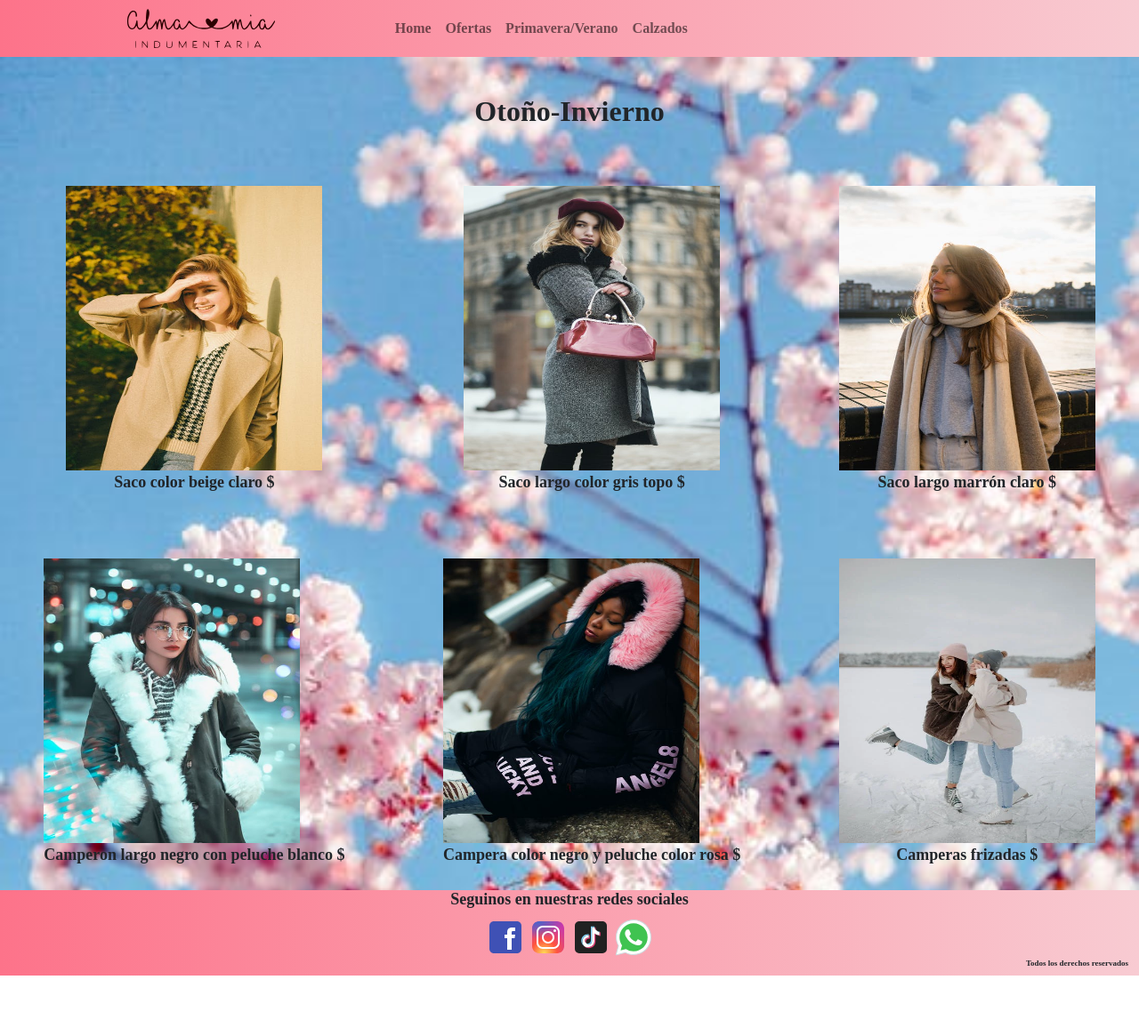
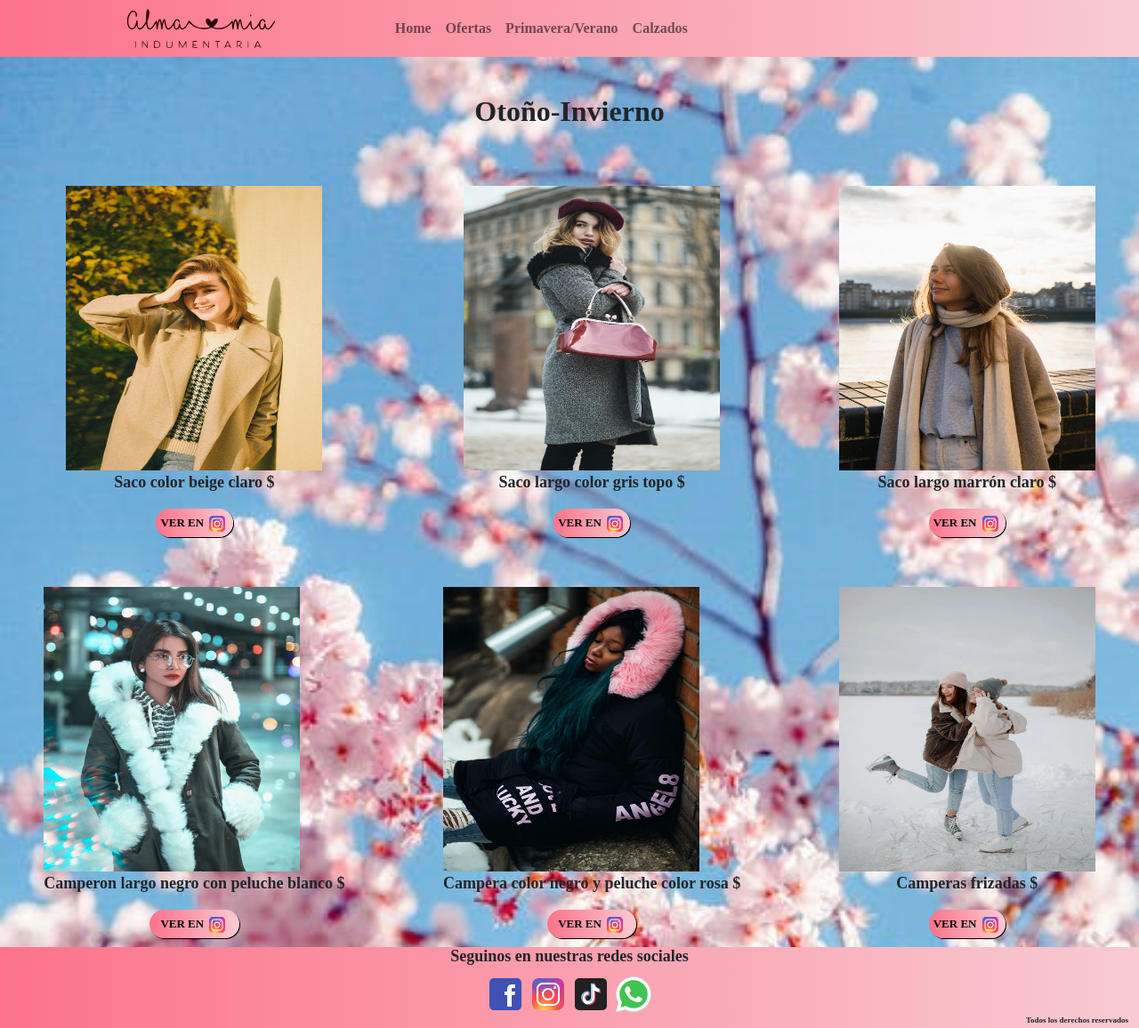
Before and after one commit to PellisDavid/Primer-Repositorio, a website: page pages/otonio-invierno.html in a window 1280 px wide. Shown: the top 1156 px of the page at 89% size. Before the commit the page ends 1097 px from the top, so only its background shows below. Drawn offline with nearby package versions, Linux system fonts and the light colour scheme; a web font is replaced by a local one.

Commit message:
botonera agregada a las pages y corrección de errores

```diff
--- a/pages/otonio-invierno.html
+++ b/pages/otonio-invierno.html
@@ -5,7 +5,7 @@
     <meta http-equiv="X-UA-Compatible" content="IE=edge">
     <meta name="viewport" content="width=device-width, initial-scale=1.0">
     <meta name="description" content="Podés estar abrigada y verte bien, descubrí nuestros mejores abrigos">
-    <meta name="keywords" content="Alma mia Otoño-Invierno, Sacos, Camperas, Camperones, Gorros, Ropa gruesa">
+    <meta name="keywords" content="Alma Mia, Otoño-Invierno, Sacos, Camperas, Camperones, Gorros, Ropa gruesa">
     <!--link de BS-->
     <link href="https://cdn.jsdelivr.net/npm/bootstrap@5.2.0-beta1/dist/css/bootstrap.min.css" rel="stylesheet" integrity="sha384-0evHe/X+R7YkIZDRvuzKMRqM+OrBnVFBL6DOitfPri4tjfHxaWutUpFmBp4vmVor" crossorigin="anonymous">
     <!--Font Family-->
@@ -14,6 +14,7 @@
     <link href="https://fonts.googleapis.com/css2?family=Gentium+Plus:ital,wght@1,700&display=swap" rel="stylesheet">
     <!--Mi CSS-->
     <link rel="stylesheet" href="../css/main.css">
+    <link rel="shortcut icon" href="../img/icons8/icon.png">
     <title>Otoño/Invierno</title>
 
 </head>
@@ -57,31 +58,37 @@
             <div class="sacoBeige">
               <img src="../img/otonio01.png" alt="Saco color beige claro" class="imgMuestra">
               <p class="parrafoImagen">Saco color beige claro $</p>
+              <a href="http://www.Instagram.com" target="_blank" class="botonera">Ver en <img src="../img/icons8/instagram.svg"></a>
             </div>
 
             <div class="sacoGris">
               <img src="../img/otonio02.png" alt="Saco largo color gris topo" class="imgMuestra">
               <p class="parrafoImagen">Saco largo color gris topo $</p>
+              <a href="http://www.Instagram.com" target="_blank" class="botonera">Ver en <img src="../img/icons8/instagram.svg"></a>
             </div>
 
             <div class="sacoMarron">
               <img src="../img/otonio03.png" alt="Saco largo marrón claro" class="imgMuestra">
               <p class="parrafoImagen">Saco largo marrón claro $</p>
+              <a href="http://www.Instagram.com" target="_blank" class="botonera">Ver en <img src="../img/icons8/instagram.svg"></a>
             </div>
 
             <div class="camperonNegro">
               <img src="../img/invierno01.png" alt="Camperon largo negro con peluche blanco" class="imgMuestra">
               <p class="parrafoImagen">Camperon largo negro con peluche blanco $</p>
+              <a href="http://www.Instagram.com" target="_blank" class="botonera">Ver en <img src="../img/icons8/instagram.svg"></a>
             </div>
 
             <div class="camperaNegra">
               <img src="../img/invierno02.png" alt="Campera color negro y peluche color rosa" class="imgMuestra">
               <p class="parrafoImagen">Campera color negro y peluche color rosa $</p>
+              <a href="http://www.Instagram.com" target="_blank" class="botonera">Ver en <img src="../img/icons8/instagram.svg"></a>
             </div>
 
             <div class="camperaFrizada">
               <img src="../img/invierno03.png" alt="Camperas frizadas" class="imgMuestra">
               <p class="parrafoImagen">Camperas frizadas $</p>
+              <a href="http://www.Instagram.com" target="_blank" class="botonera">Ver en <img src="../img/icons8/instagram.svg"></a>
             </div>
           </div>
         </main>
--- a/scss/style.scss
+++ b/scss/style.scss
@@ -86,6 +86,15 @@ main{
         margin-top: 2rem;
         margin-bottom: 4rem;
     }
+
+    .botonera{
+        @extend %botonera;
+    }
+
+    .botonera:hover{
+        color: pink;
+        background-image: linear-gradient(to right, $bg-color3, $bg-color4);
+    }
 }
 
 //grids
@@ -104,31 +113,37 @@ main{
 .tacoAguja, .zapatillasAltas, .sacoBeige, .conjuntoMusolina{
     grid-area: "primerDiv";
     @include img-p;
+    @extend %flexPage;
 }
 
 .botasOtoniales, .remerasEstampadas, .sacoGris, .conjuntoSeda{
     grid-area: "segundoDiv";
     @include img-p;
+    @extend %flexPage;
 }
 
 .zapatillasDeportivas, .jeanTejano, .sacoMarron, .enteritoWaffle{
     grid-area: "tercerDiv";
     @include img-p;
+    @extend %flexPage;
 }
 
 .camperonNegro, .enteritoSeda{
     grid-area: "cuartoDiv";
     @include img-p;
+    @extend %flexPage;
 }
 
 .camperaNegra, .conjuntoAngel{
     grid-area: "quintoDiv";
     @include img-p;
+    @extend %flexPage;
 }
 
 .camperaFrizada, .conjuntoClasico{
     grid-area: "sextoDiv";
     @include img-p;
+    @extend %flexPage;
 }
 
 /*media tablet*/
@@ -184,10 +199,23 @@ main{
     }
 }
 
+/*media desktop*/
+
 @media (min-width: 992px) {
+
+    .carrusel{
+        margin-top: 1rem;
+    }
 
     .carrusel, .carousel-inner, .carousel-item, .carImg{
         @include img-main (36rem, 38rem);
+    }
+
+    .conocenos{
+        p{
+            width: 50%;
+            margin: auto;
+        }
     }
 
     .calzado, .ofertas, .otonioInvierno, .primaveraVerano{
--- a/scss/utilities/_variables.scss
+++ b/scss/utilities/_variables.scss
@@ -7,6 +7,8 @@ $font-family: 'Gentium Plus', serif;
 //bg header y footer
 $bg-color1: rgb(253, 115, 138);
 $bg-color2: rgb(248, 203, 210);
+$bg-color3: rgb(113, 113, 212);
+$bg-color4: rgb(138, 245, 209);
 
 //prop de los textos
 $align: center;
@@ -69,3 +71,28 @@ $justCenter: center;
     font-weight: $fontW;
     text-decoration: $deco;
 }
+
+%botonera{
+    justify-content: $justCenter;
+    width: 30%;
+    height: 2rem;
+    @extend %textos;
+    font-size: small;
+    box-shadow: 1px 1px black;
+    padding: 5px;
+    text-transform: uppercase;
+    border-radius: 1rem;
+    background-image: linear-gradient(to right, $bg-color1, $bg-color2);
+    color: black;
+    margin: auto;
+    img{
+        max-width: 1.5rem;
+        max-height: 1.5rem;
+        justify-content: $justCenter;
+    }
+}
+
+%flexPage{
+    display: flex;
+    flex-direction: column;
+}
```
Also changed, not shown: index.html (+5 -4 lines), pages/Ofertas.html (+5 -1 lines), pages/calzados.html (+7 -3 lines), pages/primavera-verano.html (+8 -1 lines), css/main.css, img/icons8/icon.png (added).
